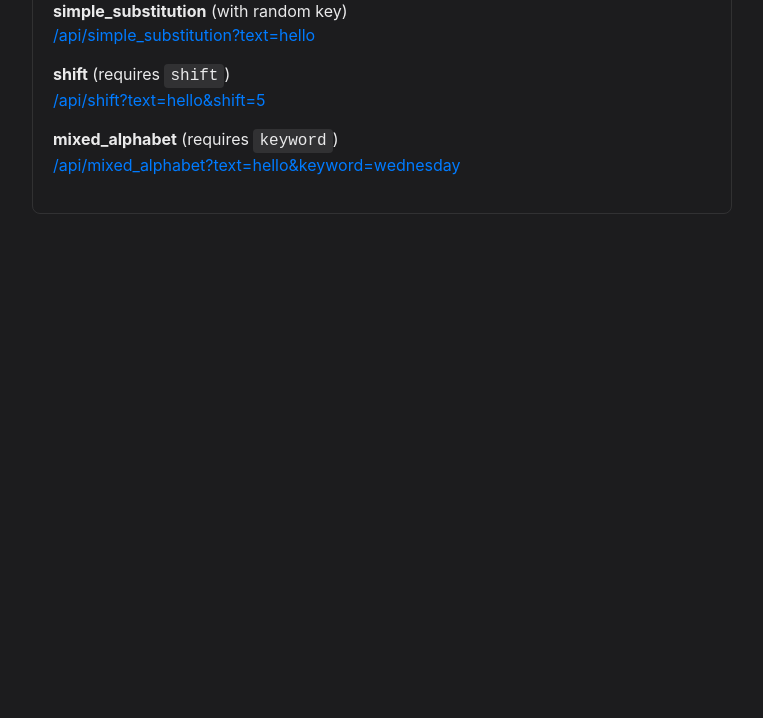
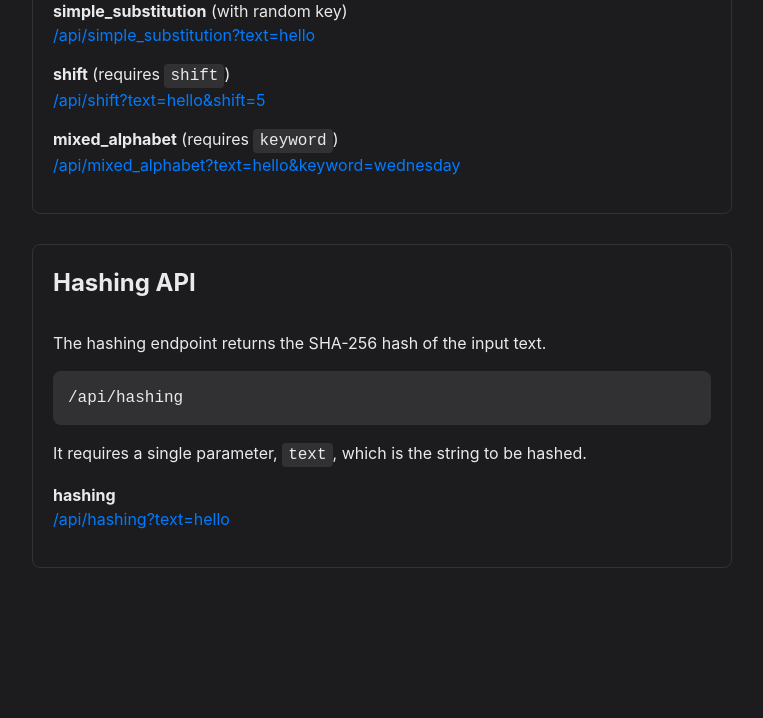
Before and after one commit to Sarthac/crypto-assignment, a Flask app: page /api in a window 1280 px wide. Shown: the part 1644-2362 px from the top of the page, without its empty margins (258-1021 px from the left). Before the commit the page ends 1858 px from the top, so only its background shows below. Run offline with Flask 3, Linux system fonts and the light colour scheme.

Commit message:
added hashing api documentation

```diff
--- a/templates/api.html
+++ b/templates/api.html
@@ -195,6 +195,23 @@
                 </li>
             </ul>
         </div>
+
+        <div class="api-section">
+            <h2>Hashing API</h2>
+            <p>
+                The hashing endpoint returns the SHA-256 hash of the input text.
+            </p>
+            <div class="endpoint">/api/hashing</div>
+            <p>
+                It requires a single parameter, <code>text</code>, which is the string to be hashed.
+            </p>
+            <ul>
+                <li>
+                    <strong>hashing</strong><br>
+                    <a href="/api/hashing?text=hello" target="_blank">/api/hashing?text=hello</a>
+                </li>
+            </ul>
+        </div>
     </div>
 
     <!-- footer -->
```
